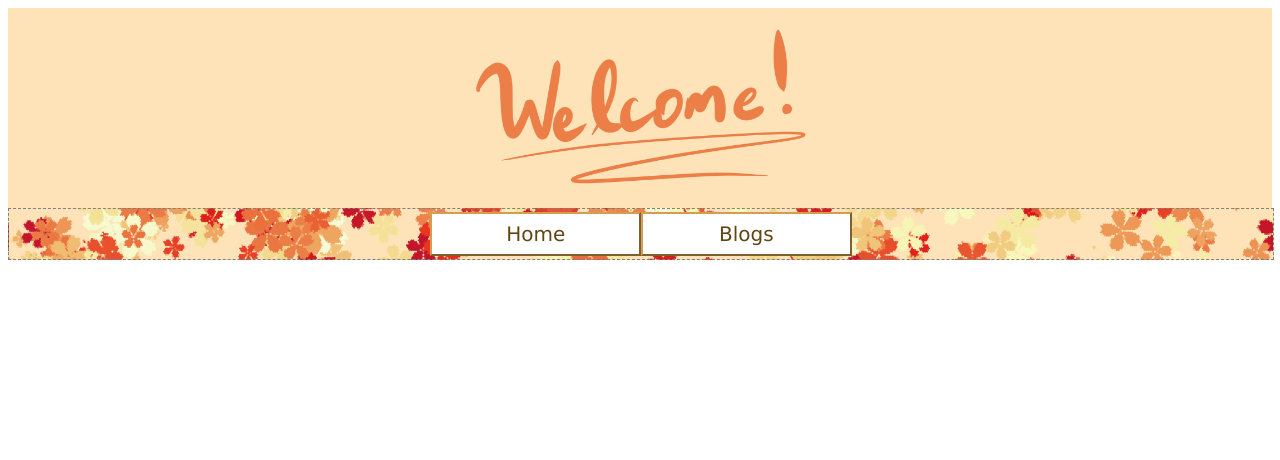
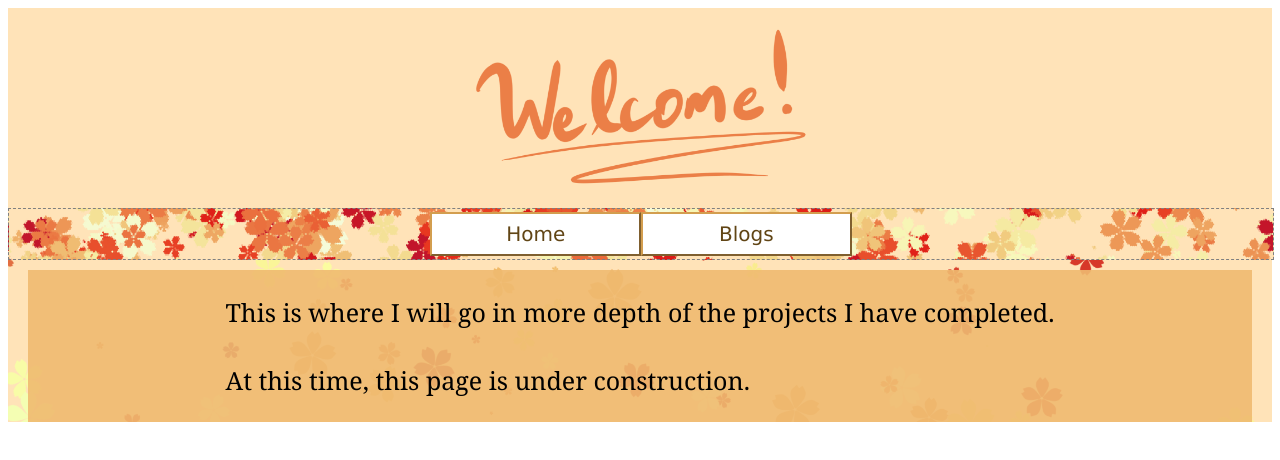
Before and after one commit to AmberLynnR33/AmberLynnR33.github.io, a plain HTML site: page projects_page.html in a window 1280 px wide. Drawn offline with Linux system fonts and the light colour scheme.

Commit message:
Create under construction projects page
- For now, this page is the same as the blogs page, minus a slightly different description of what will be on the page.

```diff
--- a/projects_page.html
+++ b/projects_page.html
@@ -5,7 +5,7 @@
     <meta http-equiv="X-UA-Compatible" content="IE=edge">
     <meta name="viewport" content="width=device-width, initial-scale=1.0">
     <link rel="stylesheet" href="header_styles.css">
-    <link rel="stylesheet" href="main_page_styles.css">
+    <link rel="stylesheet" href="projects_page_styles.css">
         <link rel="stylesheet" href="text_styles.css">
     <title>Projects</title>
 </head>
@@ -23,6 +23,14 @@
                 <div></div>
 
             </div>
+            <div class="textbox">
+                <p class="subtitle-text">
+                    This is where I will go in more depth of the
+                    projects I have completed.
+                    <br><br>
+                    At this time, this page is under construction.
+                </p>
+            </div>
     </div>
     <script src="changing_pages.js"></script>
 </body>
--- /dev/null
+++ b/projects_page_styles.css
@@ -0,0 +1,13 @@
+.textbox {
+    margin-top: 10px;
+    margin-left: 20px;
+    margin-right: 20px;
+    margin-bottom: 10px;
+
+    display: flex;
+    flex: 1;
+    flex-direction: row;
+    background-color: rgba(240, 187, 113, 0.9);
+    align-items: center;
+    justify-content: center;
+}
```
Also changed, not shown: blog_main_page.html (+2 -2 lines).
